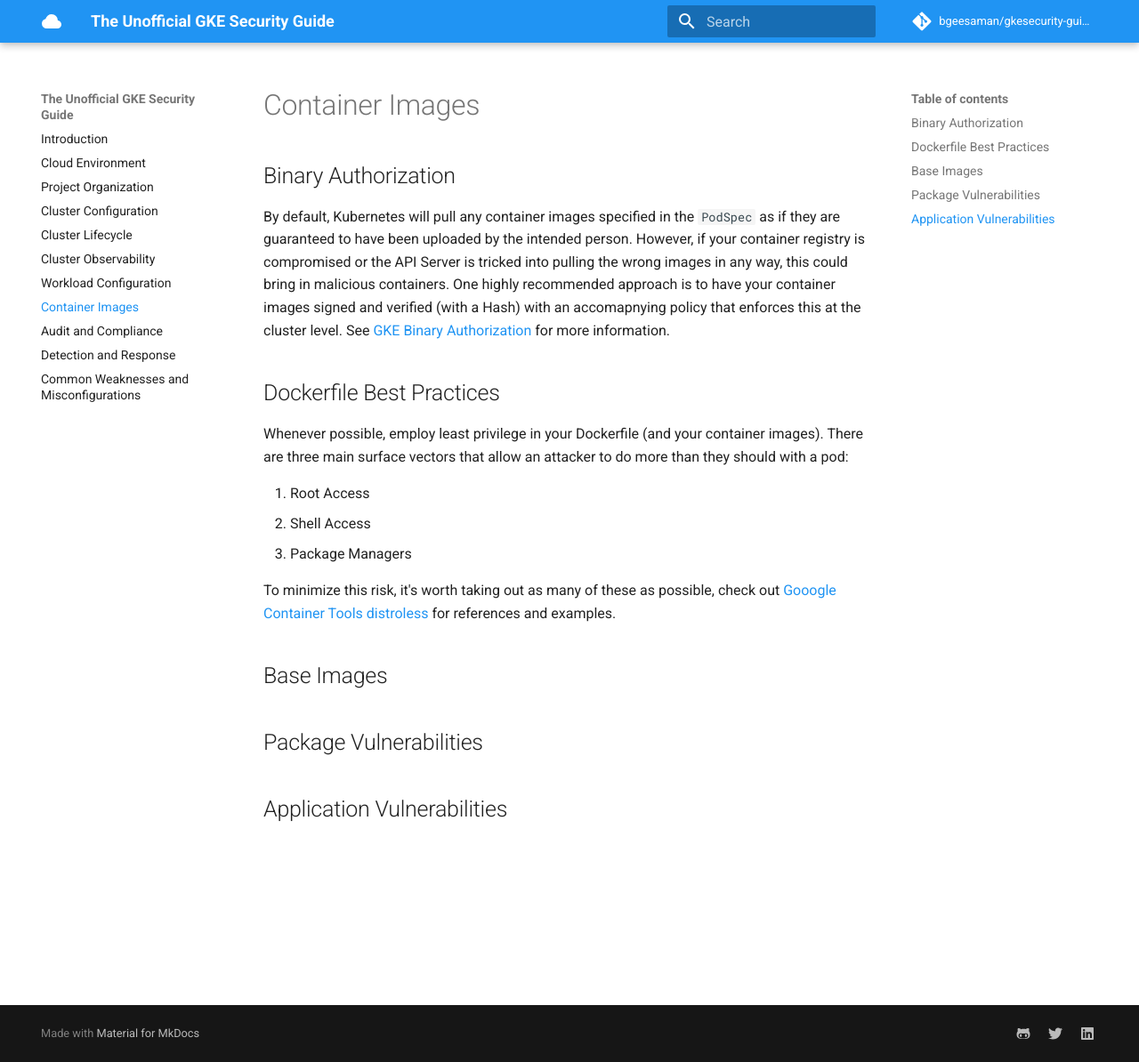
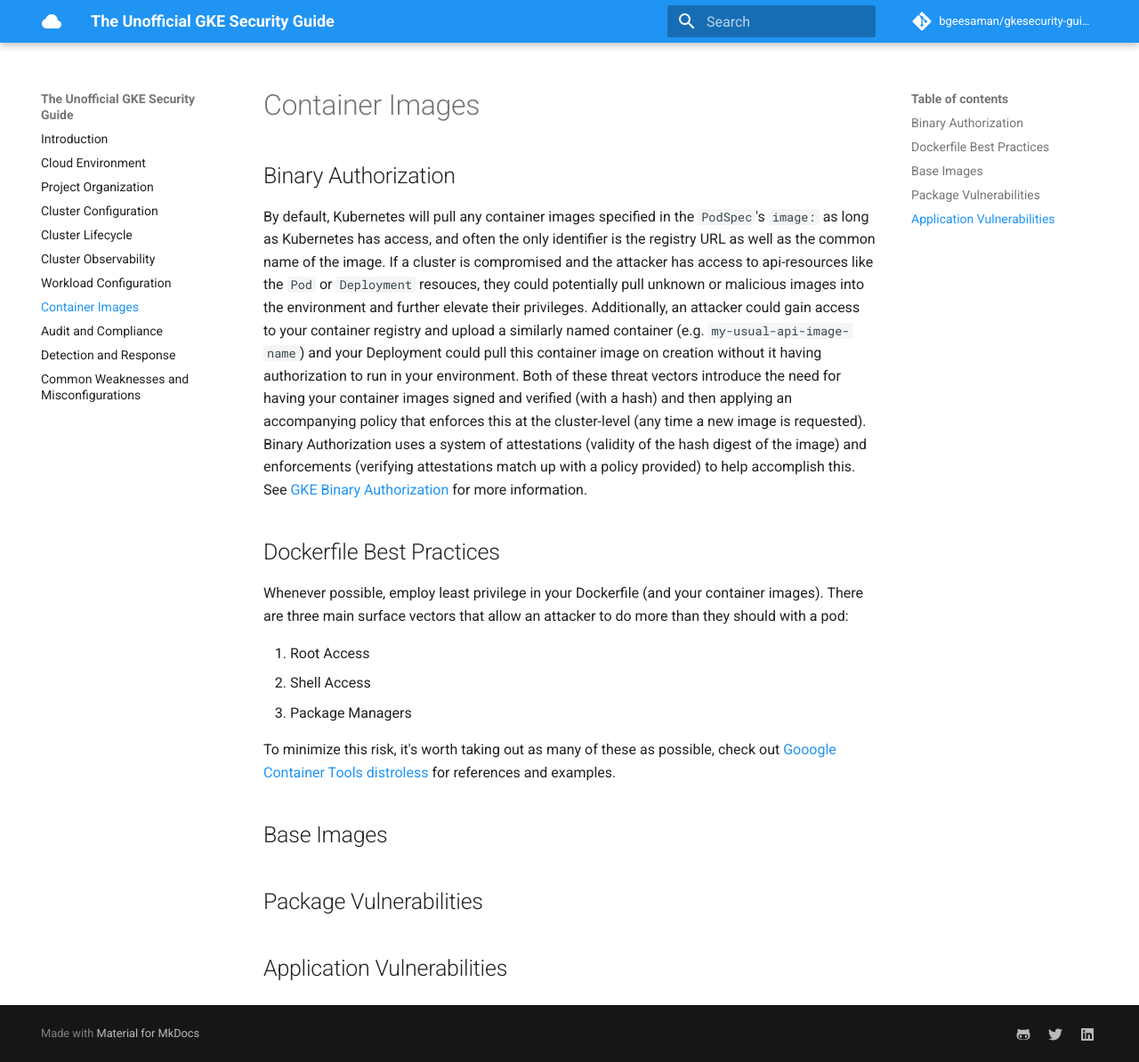
Before and after one commit to bgeesaman/gkesecurity-guide, an MkDocs documentation site: the page built from docs/container_images.md, in a window 1280 px wide and 1194 px high. Shown: the whole window at 89% size. Built offline with MkDocs 1.6.1 and Material for MkDocs 9.7.7, drawn with Linux system fonts in a browser that asks for light colours; comment, search, counter and statistics services are not loaded.

Commit message:
Added better wording
Fleshed out the two attack vectors, better wording

```diff
--- a/docs/container_images.md
+++ b/docs/container_images.md
@@ -1,7 +1,7 @@
 # Container Images
 
 ## Binary Authorization
-By default, Kubernetes will pull any container images specified in the `PodSpec` as if they are guaranteed to have been uploaded by the intended person.  However, if your container registry is compromised or the API Server is tricked into pulling the wrong images in any way, this could bring in malicious containers.  One highly recommended approach is to have your container images signed and verified (with a Hash) with an accomapnying policy that enforces this at the cluster level. See [GKE Binary Authorization](https://cloud.google.com/binary-authorization/) for more information.
+By default, Kubernetes will pull any container images specified in the `PodSpec`'s `image:` as long as Kubernetes has access, and often the only identifier is the registry URL as well as the common name of the image.  If a cluster is compromised and the attacker has access to api-resources like the `Pod` or `Deployment` resouces, they could potentially pull unknown or malicious images into the environment and further elevate their privileges.  Additionally, an attacker could gain access to your container registry and upload a similarly named container (e.g. `my-usual-api-image-name`) and your Deployment could pull this container image on creation without it having authorization to run in your environment. Both of these threat vectors introduce the need for having your container images signed and verified (with a hash) and then applying an accompanying policy that enforces this at the cluster-level (any time a new image is requested). Binary Authorization uses a system of attestations (validity of the hash digest of the image) and enforcements (verifying attestations match up with a policy provided) to help accomplish this. See [GKE Binary Authorization](https://cloud.google.com/binary-authorization/) for more information.
 
 ## Dockerfile Best Practices
 
```
